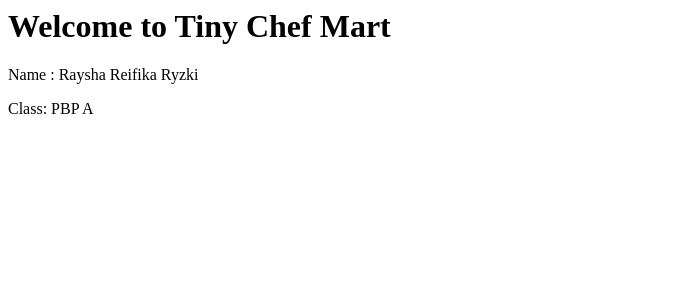
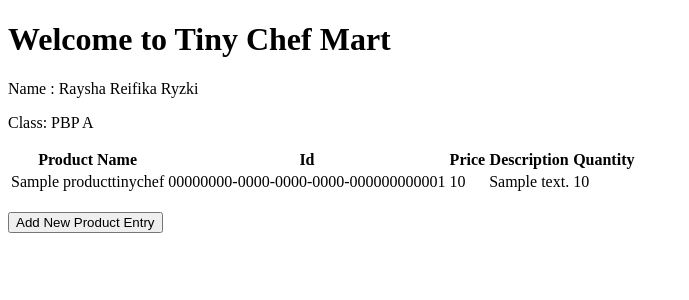
Before and after one commit to rayshareifikar/TinyChefMart, a Django app: page / in a window 1280 px wide. Shown: the top 300 px of the page, without its empty margins (0-689 px from the left). Run offline with Django 5.2, Linux system fonts and the light colour scheme; tables that the repository leaves empty hold one stand-in row (values such as "Sample post").

Commit message:
Tugas 3 50% Selesai

```diff
--- a/main/models.py
+++ b/main/models.py
@@ -1,9 +1,11 @@
+import uuid
 from django.db import models
 
 # Create your models here.
 
 class ProductTinyChef(models.Model):
-    app_name = models.CharField(max_length=255)
+    id = models.UUIDField(primary_key=True, default=uuid.uuid4, editable=False)
+    name = models.CharField(max_length=255)
     price = models.IntegerField()
     desc = models.TextField()
     quantity = models.IntegerField()
--- a/main/templates/main.html
+++ b/main/templates/main.html
@@ -1,3 +1,38 @@
+{% extends 'base.html' %}
+{% block content %}
 <h1>Welcome to {{ app }}</h1>
 <p>Name : {{ name }}</p>
 <p>Class: {{ class }}</p>
+
+{% if not product_entries %}
+<p>Belum ada data product pada Tiny Chef Mart.</p>
+{% else %}
+<table>
+  <tr>
+    <th>Product Name</th>
+    <th>Id</th>
+    <th>Price</th>
+    <th>Description</th>
+    <th>Quantity</th>
+  </tr>
+
+  {% comment %} Berikut cara memperlihatkan data product di bawah baris ini
+  {% endcomment %}
+  {% for product_entry in product_entries %}
+  <tr>
+    <td>{{product_entry.name}}</td>
+    <td>{{product_entry.id}}</td>
+    <td>{{product_entry.price}}</td>
+    <td>{{product_entry.desc}}</td>
+    <td>{{product_entry.quantity}}</td>
+  </tr>
+  {% endfor %}
+</table>
+{% endif %}
+
+<br />
+
+<a href="{% url 'main:create_product_entry' %}">
+  <button>Add New Product Entry</button>
+</a>
+{% endblock content %}
--- a/main/urls.py
+++ b/main/urls.py
@@ -1,8 +1,14 @@
 from django.urls import path
-from main.views import show_main
+from main.views import show_main, create_product_entry, show_xml, show_json, show_xml_by_id, show_json_by_id
 
 app_name = 'main'
 
 urlpatterns = [
     path('', show_main, name='show_main'),
+    path('create-product-entry', create_product_entry, name='create_product_entry'),
+    path('xml/', show_xml, name='show_xml'),
+    path('json/', show_json, name='show_json'),
+    path('xml/<str:id>/', show_xml_by_id, name='show_xml_by_id'),
+    path('json/<str:id>/', show_json_by_id, name='show_json_by_id'),
+
 ]
--- a/main/views.py
+++ b/main/views.py
@@ -1,11 +1,45 @@
-from django.shortcuts import render
+from django.shortcuts import render, redirect
+from main.forms import ProductTinyChefForm
+from main.models import ProductTinyChef
+from django.http import HttpResponse
+from django.core import serializers
 
 # Create your views here.
 def show_main(request):
+    product_entries = ProductTinyChef.objects.all()
     context = {
         'app' : 'Tiny Chef Mart',
         'name': 'Raysha Reifika Ryzki',
-        'class': 'PBP A'
+        'class': 'PBP A',
+        'product_entries': product_entries
     }
 
     return render(request, "main.html", context)
+
+def create_product_entry(request):
+    form = ProductTinyChefForm(request.POST or None)
+
+    if form.is_valid() and request.method == 'POST':
+        form.save()
+        return redirect('main:show_main')
+
+    context = {'form': form}
+    return render(request, "create_product_entry.html", context)
+
+
+def show_xml(request):
+    data = ProductTinyChef.objects.all()
+    return HttpResponse(serializers.serialize("xml", data), content_type="application/xml")
+
+def show_json(request):
+    data = ProductTinyChef.objects.all()
+    return HttpResponse(serializers.serialize("json", data), content_type="application/json")
+
+
+def show_xml_by_id(request, id):
+    data = ProductTinyChef.objects.filter(pk=id)
+    return HttpResponse(serializers.serialize("xml", data), content_type="application/xml")
+
+def show_json_by_id(request, id):
+    data = ProductTinyChef.objects.filter(pk=id)
+    return HttpResponse(serializers.serialize("json", data), content_type="application/json")
--- /dev/null
+++ b/templates/base.html
@@ -0,0 +1,13 @@
+{% load static %}
+<!DOCTYPE html>
+<html lang="en">
+  <head>
+    <meta charset="UTF-8" />
+    <meta name="viewport" content="width=device-width, initial-scale=1.0" />
+    {% block meta %} {% endblock meta %}
+  </head>
+
+  <body>
+    {% block content %} {% endblock content %}
+  </body>
+</html>
--- a/tiny_chef_mart/settings.py
+++ b/tiny_chef_mart/settings.py
@@ -56,7 +56,7 @@ ROOT_URLCONF = 'tiny_chef_mart.urls'
 TEMPLATES = [
     {
         'BACKEND': 'django.template.backends.django.DjangoTemplates',
-        'DIRS': [],
+        'DIRS': [BASE_DIR / 'templates'],
         'APP_DIRS': True,
         'OPTIONS': {
             'context_processors': [
@@ -123,3 +123,4 @@ STATIC_URL = 'static/'
 # https://docs.djangoproject.com/en/5.1/ref/settings/#default-auto-field
 
 DEFAULT_AUTO_FIELD = 'django.db.models.BigAutoField'
+CSRF_TRUSTED_ORIGINS = ["http://localhost","http://127.0.0.1","http://pbp.cs.ui.ac.id/web/project/raysha.reifika/tinychefmart", "https://pbp.cs.ui.ac.id/web/project/raysha.reifika/tinychefmart"]
```
Also changed, not shown: main/forms.py (added, +7 -0 lines), main/templates/create_product_entry.html (added, +18 -0 lines), .github/workflows/deploy.yml (added), main/migrations/0004_alter_producttinychef_id.py (added), main/migrations/0005_rename_app_name_producttinychef_name.py (added).
